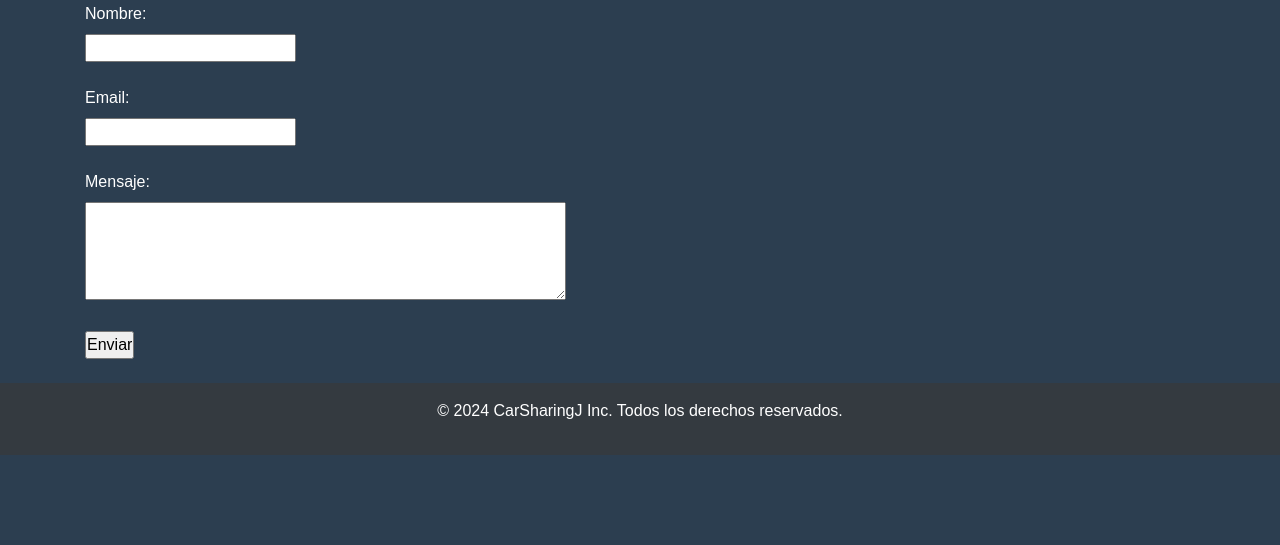
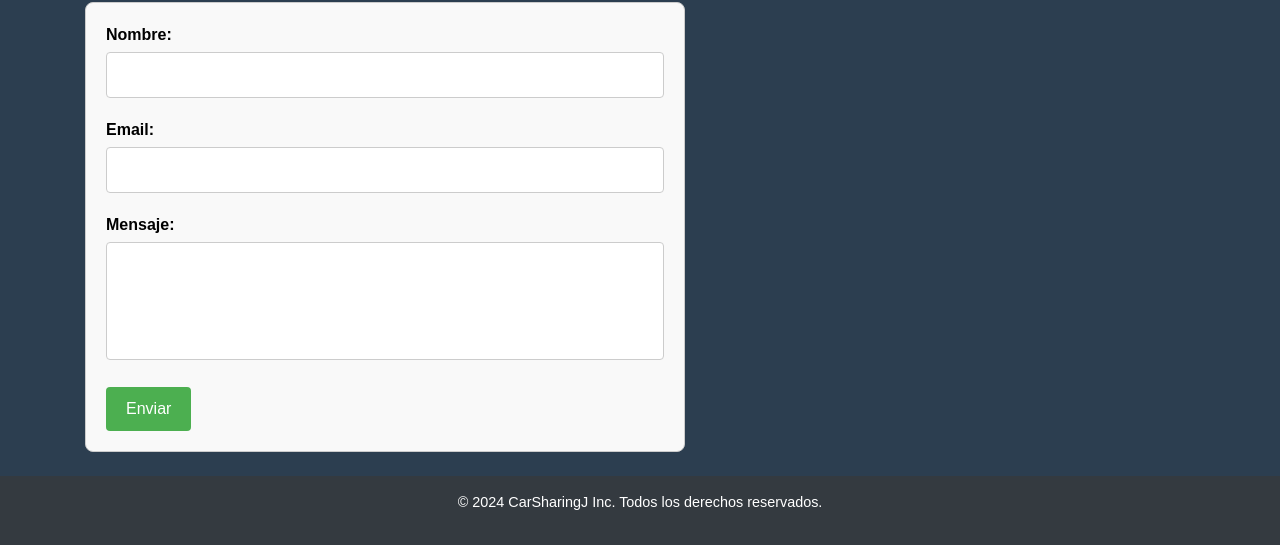
Before and after one commit to JaviSalazar31/CarSharingJ, a website: page contacto.html in a window 1280 px wide. Shown: the part 496-1041 px from the top of the page. Before the commit the page ends 951 px from the top, so only its background shows below. Drawn offline with nearby package versions, Linux system fonts and the light colour scheme.

Commit message:
cambios footer

```diff
--- a/contacto.html
+++ b/contacto.html
@@ -23,10 +23,10 @@
             <nav>
                 <ul class="navbar-nav d-flex flex-row">
                     <li class="nav-item mr-3"><a class="nav-link text-white" href="index.html">Inicio</a></li>
-                    <li class="nav-item mr-3"><a class="nav-link text-white" href="nosotros.html">Nosotros</a></li>
-                    <li class="nav-item mr-3"><a class="nav-link text-white" href="servicios.html">Servicios</a></li>
-                    <li class="nav-item mr-3"><a class="nav-link text-white" href="tarifas.html">Tarifas</a></li>
-                    <li class="nav-item"><a class="nav-link text-white" href="contacto.html">Contacto</a></li>
+                    <li class="nav-item mr-3"><a class="nav-link text-white" href="./pages/nosotros.html">Nosotros</a></li>
+                    <li class="nav-item mr-3"><a class="nav-link text-white" href="./pages/servicios.html">Servicios</a></li>
+                    <li class="nav-item mr-3"><a class="nav-link text-white" href="./pages/tarifas.html">Tarifas</a></li>
+                    <li class="nav-item"><a class="nav-link text-white" href="./pages/contacto.html">Contacto</a></li>
                 </ul>
             </nav>
         </div>
@@ -39,15 +39,18 @@
         <h2>Teléfono</h2>
         <p>+54 (11) 4567-8900</p>
         <h2>Email</h2>
-        <p><a href="mailto:info@carsharingj.com">info@carsharingj.com</a></p>
+        <p><a></a> info@carsharingj.com</a></p>
         <h2>Formulario de Contacto</h2>
         <form action="envio-formulario.html" method="post">
-            <label for="nombre">Nombre:</label><br>
-            <input type="text" id="nombre" name="nombre"><br><br>
-            <label for="email">Email:</label><br>
-            <input type="email" id="email" name="email"><br><br>
-            <label for="mensaje">Mensaje:</label><br>
-            <textarea id="mensaje" name="mensaje" rows="4" cols="50"></textarea><br><br>
+            <label for="nombre">Nombre:</label>
+            <input type="text" id="nombre" name="nombre">
+
+            <label for="email">Email:</label>
+            <input type="email" id="email" name="email">
+
+            <label for="mensaje">Mensaje:</label>
+            <textarea id="mensaje" name="mensaje" rows="4" cols="50"></textarea>
+
             <input type="submit" value="Enviar">
         </form>
     </main>
--- a/scss/partials/_footer.scss
+++ b/scss/partials/_footer.scss
@@ -1,9 +1,28 @@
+html, body {
+  height: 100%;
+  margin: 0;
+  display: flex;
+  flex-direction: column;
+}
+
+/* Main debe expandirse para llenar el espacio disponible */
+main {
+  flex: 1;
+  padding: 20px; /* Ajuste opcional */
+}
+
+/* Footer al final de la página */
 footer {
-    background-color: darken($primary-color, 10%);
-    text-align: center;
-    padding: 20px;
+  text-align: center;
+  padding: 10px 20px;
+  background-color: #003366;
+  color: white;
+  font-size: 0.9em;
+}
 
-    p {
-      color: $text-color;
-    }
+/* Para dispositivos móviles */
+@media (max-width: 768px) {
+  footer {
+      font-size: 0.8em;
   }
+}
--- /dev/null
+++ b/scss/partials/_form.scss
@@ -0,0 +1,45 @@
+form {
+    width: 100%;
+    max-width: 600px;
+    margin: 0;  // Asegurarnos de que no tenga sangría a la izquierda
+    padding: 20px;
+    border: 1px solid #ccc;
+    background-color: #f9f9f9;
+    border-radius: 8px;
+
+    label {
+        display: block;
+        margin-bottom: 5px;
+        font-weight: bold;
+        color: #000;
+    }
+
+    input[type="text"],
+    input[type="email"],
+    textarea {
+        width: 100%; // Para que ocupen todo el ancho del formulario
+        padding: 10px;
+        margin-bottom: 20px;
+        border: 1px solid #ccc;
+        border-radius: 4px;
+        box-sizing: border-box; // Aseguramos que el padding no afecte el ancho
+    }
+
+    textarea {
+        resize: none; // Evitamos que el usuario cambie el tamaño del campo de texto
+    }
+
+    input[type="submit"] {
+        background-color: #4CAF50;
+        color: white;
+        padding: 10px 20px;
+        border: none;
+        border-radius: 4px;
+        cursor: pointer;
+        font-size: 16px;
+
+        &:hover {
+            background-color: #45a049;
+        }
+    }
+}
--- a/scss/styles.scss
+++ b/scss/styles.scss
@@ -4,3 +4,4 @@
 @import './partials/footer';
 @import './partials/reset';
 @import './partials/buttons';
+@import './partials/form';
```
Also changed, not shown: pages/contacto.html (+14 -11 lines), pages/nosotros.html (+4 -4 lines), pages/servicios.html (+4 -4 lines), pages/tarifas.html (+4 -4 lines), css/styles.css, nosotros.html (line endings or trailing spaces), 1 other file.
